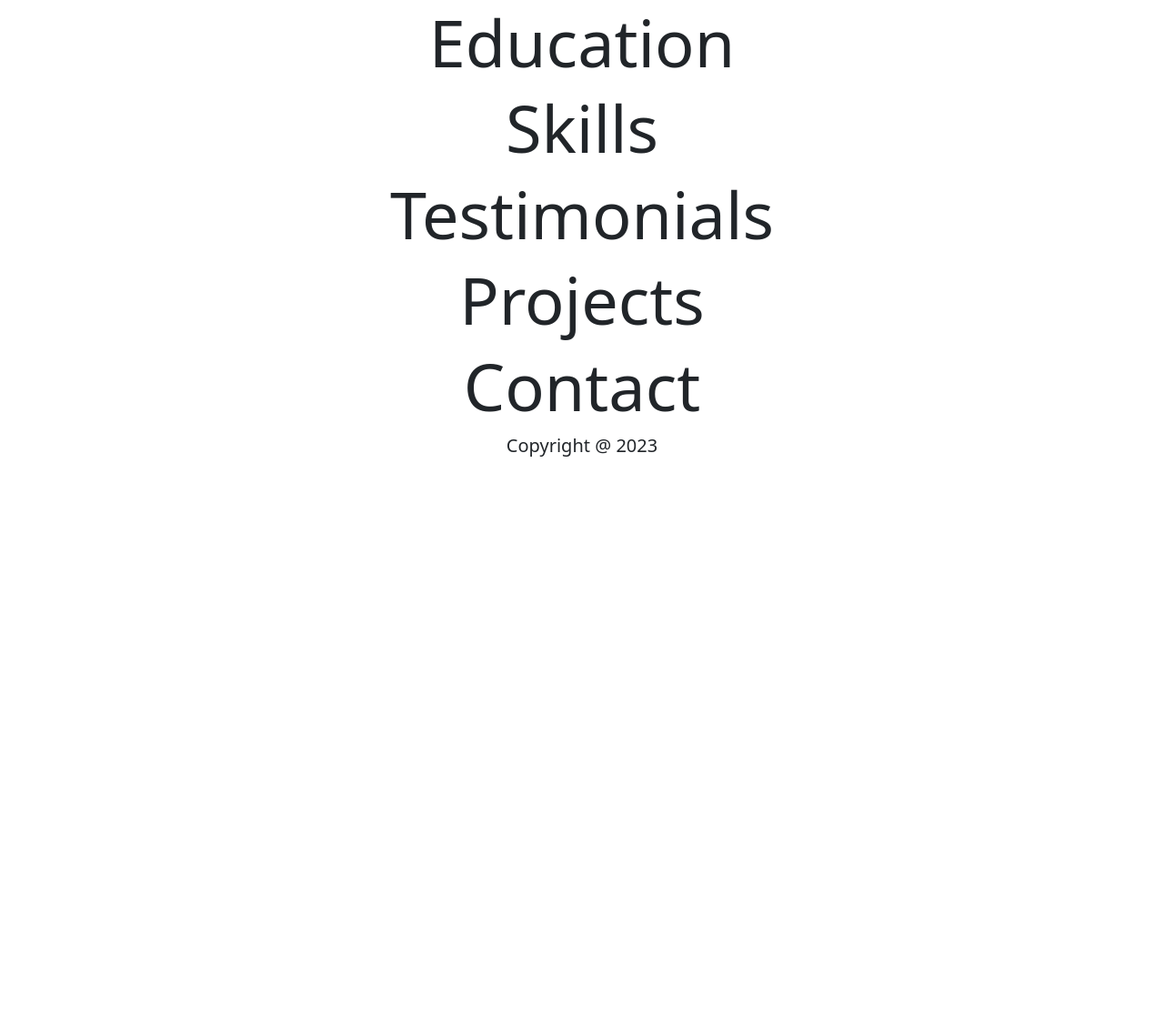
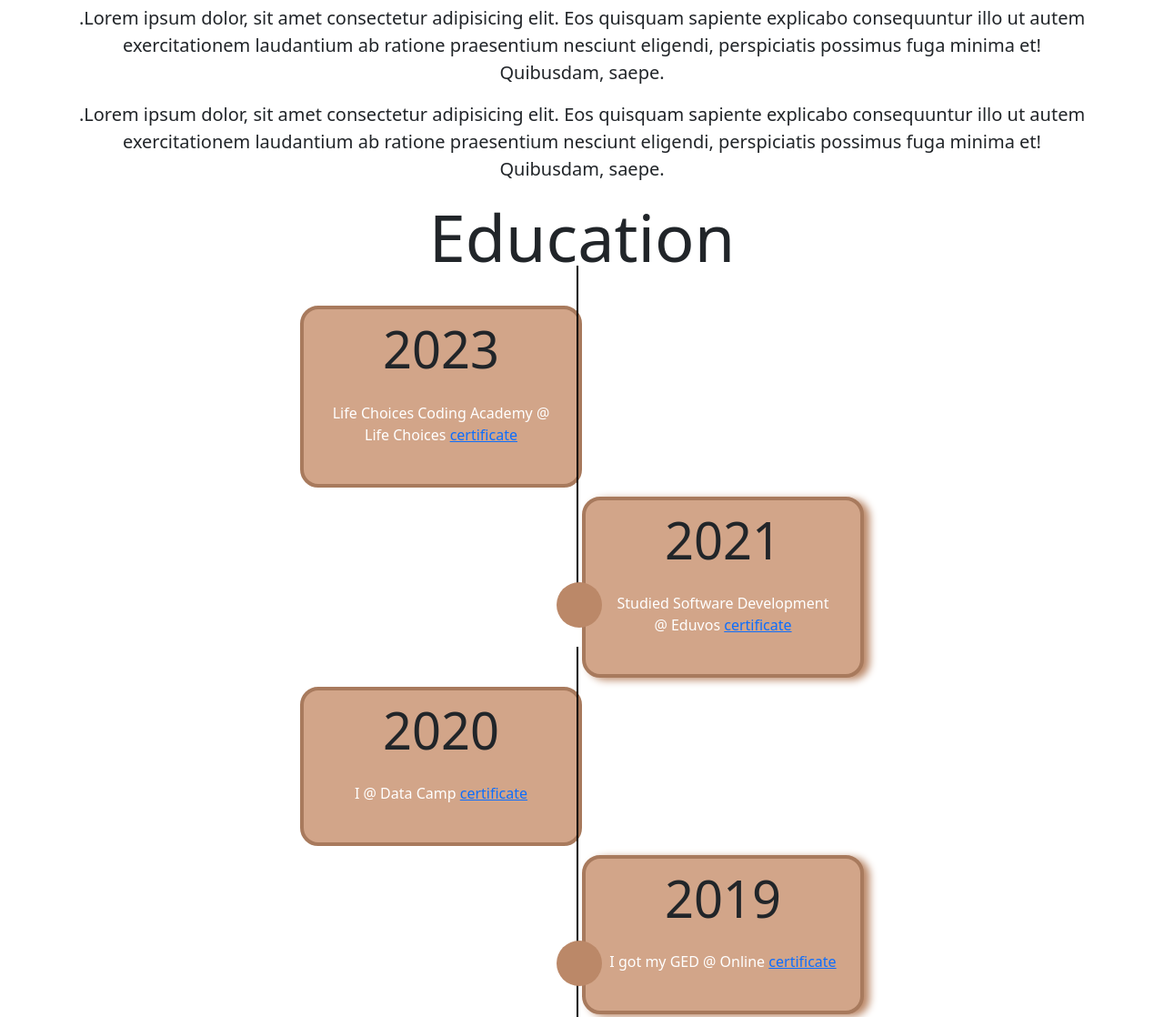
Before and after one commit to nuraansa/PortfolioWithBSAndJS, a plain HTML site: page index.html in a window 1280 px wide. Shown: the part 683-1801 px from the top of the page at 91% size. Before the commit the page ends 1204 px from the top, so only its background shows below. Drawn offline with nearby package versions, Linux system fonts and the light colour scheme.

Commit message:
dynamicContents

```diff
--- a/index.html
+++ b/index.html
@@ -81,7 +81,7 @@
           <h2 class="display-2">Nuraan Davids</h2>
         </div>
         <img
-          class="img-fluid rounded-circle"
+          class="img-fluid rounded-circle border"
           src="https://i.postimg.cc/26mNCXqB/me.png"
           alt="profile"
           loading="lazy"
@@ -99,7 +99,12 @@
       </section>
       <!-- education -->
       <section class="container" id="education">
-        <h2 class="display-2">Education</h2>
+        <div class="row">
+          <h2 class="display-2">Education</h2>
+        </div>
+        <div class="row">
+          <div class="education"></div>
+        </div>
       </section>
       <!-- skills -->
       <section class="container" id="skills">
--- a/script/code.js
+++ b/script/code.js
@@ -0,0 +1,70 @@
+// About section
+let about = document.querySelector('section#about .row:last-child');
+let aboutContents = [
+    ".Lorem ipsum dolor, sit amet consectetur adipisicing elit. Eos quisquam sapiente explicabo consequuntur illo ut autem exercitationem laudantium ab ratione praesentium nesciunt eligendi, perspiciatis possimus fuga minima et! Quibusdam, saepe.",
+    ".Lorem ipsum dolor, sit amet consectetur adipisicing elit. Eos quisquam sapiente explicabo consequuntur illo ut autem exercitationem laudantium ab ratione praesentium nesciunt eligendi, perspiciatis possimus fuga minima et! Quibusdam, saepe.",
+]
+// Loop through contents
+aboutContents.forEach( (content)=>{
+    about.innerHTML += `
+    <p class='lead'>${content}</p>
+    `
+} )
+// Education
+let education = [
+    {
+        id: 1,
+        year: 2023,
+        description: 'Life Choices Coding Academy',
+        place: 'Life Choices',
+        type: 'certificate',
+        certificate: ''
+    },
+    {
+        id: 2,
+        year: 2021,
+        description: 'Studied Software Development',
+        place: 'Eduvos',
+        type: 'certificate',
+        certificate: ''
+    },
+    {
+        id: 3,
+        year: 2020,
+        description: 'I ',
+        place: 'Data Camp',
+        type: 'certificate',
+        certificate: ''
+    },
+    {
+        id: 4,
+        year: 2019,
+        description: 'I got my GED',
+        place: 'Online',
+        type: 'certificate',
+        certificate: ''
+    },
+    {
+        id: 5,
+        year: 2018,
+        description: 'I got my diploma on Software Engineering',
+        place: 'Tshwane University of Technology',
+        type: 'Diploma',
+        certificate: ''
+    },
+]
+//
+let divEducation = document.querySelector('.education');
+education.forEach((data)=> {
+    divEducation.innerHTML += `
+    <div class="card">
+        <h4 class="display-4">${data.year}</h4>
+        <div class="card-body">
+            <p class="text-white">
+                ${data.description} @ <span>${data.place}</span>
+                <a href="${data.certificate}" target="_blank">${data.type}</a>
+            </p>
+        </div>
+    </div>
+    `
+})
--- a/style/style.css
+++ b/style/style.css
@@ -8,3 +8,87 @@
 body{
     text-align: center;
 }
+
+/* Custom variables */
+:root{
+    --primary: rgb(0, 0, 0);
+    --secondary: white;
+    --alternative: #d2a589;
+    --awesomeColor: #bb8868;
+    --green: #a87a5d;
+    --mainBox-shadow: -8px -3px 23px 5px rgba(72, 61, 61, 0.75);
+}
+/* Education */
+.education {
+    width: 40em;
+    margin: 5px auto;
+    padding: 10px;
+}
+.card {
+    border: 4px solid var(--green);
+    margin: 10px 0;
+    border-radius: 20px;
+    padding: 10px;
+    width: 50%;
+    background-color: var(--alternative);
+}
+.card:nth-child(odd) {
+    position: relative;
+}
+.card:nth-child(odd)::after {
+    position: absolute;
+    top: -3em;
+    right: 0;
+    content: '';
+    width: 4px;
+    height: 45vh;
+    border-right: 2px solid var(--primary);
+}
+.card:nth-child(even) {
+    box-shadow: .5vw .2vw .7vw var(--awesomeColor);
+    margin-left: auto;
+    position: relative;
+}
+.card:nth-child(even)::after {
+    position: absolute;
+    content: '';
+    top: 90px;
+    z-index: 20;
+    left: -2em;
+    width: 50px;
+    height: 50px;
+    border-radius: 50%;
+    background-color: var(--awesomeColor);
+    box-shadow: 10s .5vw 1vw rgba(90, 115, 132, 0.9);
+}
+
+/* Media query */
+@media screen and (width < 900px) {
+    /* Education */
+    .education {
+        width: 100%;
+        display: flex;
+        flex-flow: column wrap;
+        gap: 20px;
+        align-items: center;
+    }
+    .card{
+        width: 100%;
+        flex-wrap: wrap;
+    }
+    .card a , .card p, footer p{
+        font-size: small;
+    }
+    .card:nth-child(odd) {
+        margin-left: 0;
+    }
+    .card:nth-child(odd)::after {
+        content: none;
+    }
+    .card:nth-child(even) {
+        margin-left: 0;
+    }
+    .card:nth-child(even)::after {
+        content: none;
+    }
+}
```
